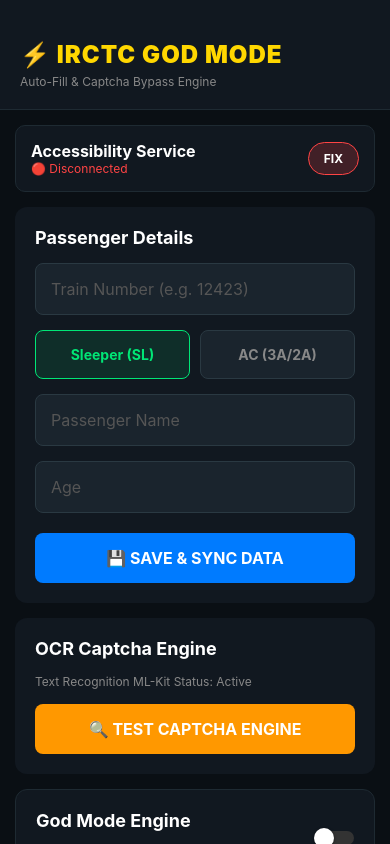
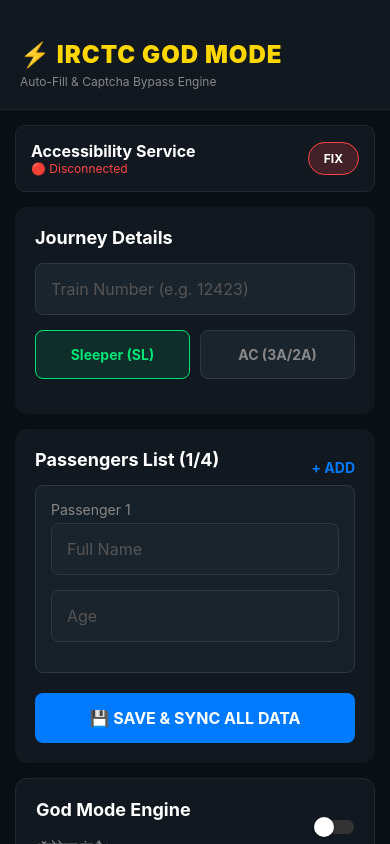
Before and after one commit to rajputgirljulijuli-sudo/Middleman-, a React Native app: screen / in a window 390 px wide. Built offline with nearby package versions, Linux system fonts and the light colour scheme.

Commit message:
Update App.js

```diff
--- a/App.js
+++ b/App.js
@@ -1,33 +1,23 @@
 import React, { useState, useEffect } from 'react';
 import {
-  View,
-  Text,
-  TextInput,
-  TouchableOpacity,
-  StyleSheet,
-  StatusBar,
-  Alert,
-  ScrollView,
-  Switch,
-  NativeModules,
-  Platform,
-  Linking
+  View, Text, TextInput, TouchableOpacity, StyleSheet,
+  StatusBar, Alert, ScrollView, Switch, NativeModules, Platform, Linking
 } from 'react-native';
 import AsyncStorage from '@react-native-async-storage/async-storage';
-// 1. कैप्टचा रीड करने के लिए ML Kit इम्पोर्ट (जो पहले मिसिंग था)
 import TextRecognition from '@react-native-ml-kit/text-recognition';
 
 const { IRCTCBridge } = NativeModules;
 
 export default function App() {
   const [trainNumber, setTrainNumber] = useState('');
-  const [passengerName, setPassengerName] = useState('');
-  const [passengerAge, setPassengerAge] = useState('');
   const [travelClass, setTravelClass] = useState('SL');
+
+  // Multi-Passenger State (Array of objects)
+  const [passengers, setPassengers] = useState([{ name: '', age: '' }]);
 
   const [isGodModeActive, setIsGodModeActive] = useState(false);
   const [hasPermission, setHasPermission] = useState(false);
-  const [ocrText, setOcrText] = useState(''); // कैप्टचा रिज़ल्ट स्टोर करने के लिए
+  const [ocrText, setOcrText] = useState('');
 
   useEffect(() => {
     loadSavedData();
@@ -37,14 +27,12 @@
   const loadSavedData = async () => {
     try {
       const savedTrain = await AsyncStorage.getItem('trainNumber');
-      const savedName = await AsyncStorage.getItem('passengerName');
-      const savedAge = await AsyncStorage.getItem('passengerAge');
       const savedClass = await AsyncStorage.getItem('travelClass');
+      const savedPassengers = await AsyncStorage.getItem('passengersData');
 
       if (savedTrain) setTrainNumber(savedTrain);
-      if (savedName) setPassengerName(savedName);
-      if (savedAge) setPassengerAge(savedAge);
       if (savedClass) setTravelClass(savedClass);
+      if (savedPassengers) setPassengers(JSON.parse(savedPassengers));
     } catch (e) {
       console.log('Error loading data', e);
     }
@@ -60,27 +48,51 @@
   const requestPermission = () => {
     if (Platform.OS === 'android') {
       Linking.sendIntent('android.settings.ACCESSIBILITY_SETTINGS');
-      Alert.alert(
-        "Permission Required",
-        "कृपया सेटिंग्स में जाकर 'IRCTC God Mode' को On करें।"
-      );
+      Alert.alert("Permission Required", "कृपया सेटिंग्स में जाकर 'IRCTC God Mode' को On करें।");
     }
   };
 
+  const addPassenger = () => {
+    if (passengers.length < 4) {
+      setPassengers([...passengers, { name: '', age: '' }]);
+    } else {
+      Alert.alert('Limit Reached', 'आप अधिकतम 4 यात्री ही जोड़ सकते हैं।');
+    }
+  };
+
+  const removePassenger = (index) => {
+    const newPassengers = [...passengers];
+    newPassengers.splice(index, 1);
+    setPassengers(newPassengers);
+  };
+
+  const updatePassenger = (index, field, value) => {
+    const newPassengers = [...passengers];
+    newPassengers[index][field] = value;
+    setPassengers(newPassengers);
+  };
+
   const saveDataLocally = async () => {
-    if (!trainNumber || !passengerName || !passengerAge) {
-      Alert.alert('Error', 'कृपया यात्री की पूरी जानकारी भरें!');
+    if (!trainNumber) {
+      Alert.alert('Error', 'ट्रेन नंबर भरना ज़रूरी है!');
+      return;
+    }
+
+    // Check if any passenger field is empty
+    const isAnyFieldEmpty = passengers.some(p => p.name === '' || p.age === '');
+    if (isAnyFieldEmpty) {
+      Alert.alert('Error', 'कृपया सभी यात्रियों के नाम और उम्र भरें!');
       return;
     }
 
     try {
       await AsyncStorage.setItem('trainNumber', trainNumber);
-      await AsyncStorage.setItem('passengerName', passengerName);
-      await AsyncStorage.setItem('passengerAge', passengerAge);
       await AsyncStorage.setItem('travelClass', travelClass);
+      await AsyncStorage.setItem('passengersData', JSON.stringify(passengers));
 
+      // Sending Data to Java Backend (as JSON String)
       if (IRCTCBridge && IRCTCBridge.syncPassengerData) {
-        IRCTCBridge.syncPassengerData(trainNumber, passengerName, passengerAge, travelClass);
+        IRCTCBridge.syncPassengerData(trainNumber, travelClass, JSON.stringify(passengers));
       }
 
       Alert.alert('Saved!', 'यात्री का डेटा लोकल स्टोरेज में सुरक्षित हो गया है।');
@@ -94,34 +106,23 @@
       requestPermission();
       return;
     }
-
     setIsGodModeActive(value);
-
     if (IRCTCBridge && IRCTCBridge.setGodModeStatus) {
       IRCTCBridge.setGodModeStatus(value);
     }
   };
 
-  // 2. Captcha Bypass (OCR Engine) का असली लॉजिक
   const testCaptchaEngine = async () => {
-    // यहाँ भविष्य में आप स्क्रीनशॉट इमेज का लोकल पाथ (imageUri) पास कर सकते हैं।
-    // अभी के लिए इसे डमी रखा है ताकि ऐप क्रैश न हो।
     const dummyImageUri = null;
-
     if (!dummyImageUri) {
-      Alert.alert('Info', 'बैकग्राउंड स्क्रीनशॉट या इमेज पिकर लॉजिक कनेक्ट करना बाकी है!');
+      Alert.alert('Info', 'कैप्टचा इमेज पिकर या बैकग्राउंड स्क्रीनशॉट लॉजिक जुड़ना बाकी है!');
       return;
     }
-
     try {
       const result = await TextRecognition.recognize(dummyImageUri);
-      // IRCTC कैप्टचा में अक्सर फालतू स्पेस आ जाते हैं, उन्हें हटा रहे हैं
       const cleanedText = result.text.replace(/\s+/g, '');
       setOcrText(cleanedText);
-      Alert.alert('Captcha Bypassed 🚀', `Detected: ${cleanedText}`);
-
     } catch (error) {
-      console.error(error);
       Alert.alert('Error', 'कैप्टचा रीड करने में समस्या हुई।');
     }
   };
@@ -129,7 +130,6 @@
   return (
     <View style={styles.container}>
       <StatusBar barStyle="light-content" backgroundColor="#0A0F14" />
-
       <View style={styles.header}>
         <Text style={styles.headerTitle}>⚡ IRCTC GOD MODE</Text>
         <Text style={styles.headerSub}>Auto-Fill & Captcha Bypass Engine</Text>
@@ -137,7 +137,7 @@
 
       <ScrollView contentContainerStyle={styles.scrollContent}>
 
-        {/* Permission Status Box */}
+        {/* Permission Box */}
         <View style={styles.statusBox}>
           <View style={styles.row}>
             <View>
@@ -154,72 +154,58 @@
           </View>
         </View>
 
-        {/* Form Section */}
+        {/* Train & Class Details */}
         <View style={styles.card}>
-          <Text style={styles.cardTitle}>Passenger Details</Text>
-
+          <Text style={styles.cardTitle}>Journey Details</Text>
           <TextInput
-            style={styles.input}
-            placeholder="Train Number (e.g. 12423)"
-            placeholderTextColor="#555"
-            keyboardType="numeric"
-            value={trainNumber}
-            onChangeText={setTrainNumber}
+            style={styles.input} placeholder="Train Number (e.g. 12423)"
+            placeholderTextColor="#555" keyboardType="numeric"
+            value={trainNumber} onChangeText={setTrainNumber}
           />
-
           <View style={styles.row}>
-            <TouchableOpacity
-              style={[styles.classBtn, travelClass === 'SL' && styles.classBtnActive]}
-              onPress={() => setTravelClass('SL')}
-            >
+            <TouchableOpacity style={[styles.classBtn, travelClass === 'SL' && styles.classBtnActive]} onPress={() => setTravelClass('SL')}>
               <Text style={[styles.classBtnText, travelClass === 'SL' && styles.classBtnTextActive]}>Sleeper (SL)</Text>
             </TouchableOpacity>
-
-            <TouchableOpacity
-              style={[styles.classBtn, travelClass === '3A' && styles.classBtnActive]}
-              onPress={() => setTravelClass('3A')}
-            >
+            <TouchableOpacity style={[styles.classBtn, travelClass === '3A' && styles.classBtnActive]} onPress={() => setTravelClass('3A')}>
               <Text style={[styles.classBtnText, travelClass === '3A' && styles.classBtnTextActive]}>AC (3A/2A)</Text>
             </TouchableOpacity>
           </View>
+        </View>
 
-          <TextInput
-            style={styles.input}
-            placeholder="Passenger Name"
-            placeholderTextColor="#555"
-            value={passengerName}
-            onChangeText={setPassengerName}
-          />
+        {/* Dynamic Passenger List */}
+        <View style={styles.card}>
+          <View style={styles.row}>
+            <Text style={styles.cardTitle}>Passengers List ({passengers.length}/4)</Text>
+            <TouchableOpacity onPress={addPassenger}>
+              <Text style={{color: '#007BFF', fontWeight: 'bold'}}>+ ADD</Text>
+            </TouchableOpacity>
+          </View>
 
-          <TextInput
-            style={styles.input}
-            placeholder="Age"
-            placeholderTextColor="#555"
-            keyboardType="numeric"
-            maxLength={2}
-            value={passengerAge}
-            onChangeText={setPassengerAge}
-          />
+          {passengers.map((p, index) => (
+            <View key={index} style={styles.passengerBox}>
+              <View style={styles.row}>
+                 <Text style={{color: '#888', marginBottom: 5}}>Passenger {index + 1}</Text>
+                 {index > 0 && (
+                   <TouchableOpacity onPress={() => removePassenger(index)}>
+                     <Text style={{color: '#FF4444', fontSize: 12}}>Remove</Text>
+                   </TouchableOpacity>
+                 )}
+              </View>
+              <TextInput
+                style={styles.input} placeholder="Full Name" placeholderTextColor="#555"
+                value={p.name} onChangeText={(text) => updatePassenger(index, 'name', text)}
+              />
+              <TextInput
+                style={styles.input} placeholder="Age" placeholderTextColor="#555"
+                keyboardType="numeric" maxLength={2}
+                value={p.age} onChangeText={(text) => updatePassenger(index, 'age', text)}
+              />
+            </View>
+          ))}
 
           <TouchableOpacity style={styles.saveBtn} onPress={saveDataLocally}>
-            <Text style={styles.saveBtnText}>💾 SAVE & SYNC DATA</Text>
+            <Text style={styles.saveBtnText}>💾 SAVE & SYNC ALL DATA</Text>
           </TouchableOpacity>
-        </View>
-
-        {/* Captcha Engine Status Card (नया जोड़ा गया है) */}
-        <View style={styles.card}>
-           <Text style={styles.cardTitle}>OCR Captcha Engine</Text>
-           <Text style={{ color: '#888', fontSize: 12, marginBottom: 10 }}>
-              Text Recognition ML-Kit Status: Active
-           </Text>
-           <TouchableOpacity style={[styles.saveBtn, { backgroundColor: '#FF9800' }]} onPress={testCaptchaEngine}>
-            <Text style={styles.saveBtnText}>🔍 TEST CAPTCHA ENGINE</Text>
-          </TouchableOpacity>
-          {ocrText !== '' && (
-            <Text style={{ color: '#00E676', fontSize: 16, marginTop: 10, textAlign: 'center', fontWeight: 'bold' }}>
-               Result: {ocrText}
-            </Text>
-          )}
         </View>
 
         {/* God Mode Toggle */}
@@ -232,10 +218,8 @@
               </Text>
             </View>
             <Switch
-              value={isGodModeActive}
-              onValueChange={toggleGodMode}
-              trackColor={{ false: "#333", true: "#00E676" }}
-              thumbColor={"#fff"}
+              value={isGodModeActive} onValueChange={toggleGodMode}
+              trackColor={{ false: "#333", true: "#00E676" }} thumbColor={"#fff"}
             />
           </View>
         </View>
@@ -258,6 +242,7 @@
   fixBtnText: { color: '#fff', fontSize: 12, fontWeight: 'bold' },
   card: { backgroundColor: '#111820', padding: 20, borderRadius: 12, marginBottom: 15 },
   cardTitle: { color: '#fff', fontSize: 18, fontWeight: 'bold', marginBottom: 15 },
+  passengerBox: { backgroundColor: '#162028', padding: 15, borderRadius: 8, marginBottom: 15, borderWidth: 1, borderColor: '#2A3942'},
   input: { backgroundColor: '#1A242D', color: '#fff', borderRadius: 8, padding: 15, fontSize: 16, marginBottom: 15, borderWidth: 1, borderColor: '#2A3942' },
   classBtn: { flex: 0.48, backgroundColor: '#1A242D', padding: 15, borderRadius: 8, alignItems: 'center', borderWidth: 1, borderColor: '#2A3942', marginBottom: 15 },
   classBtnActive: { backgroundColor: 'rgba(0, 230, 118, 0.1)', borderColor: '#00E676' },
```
